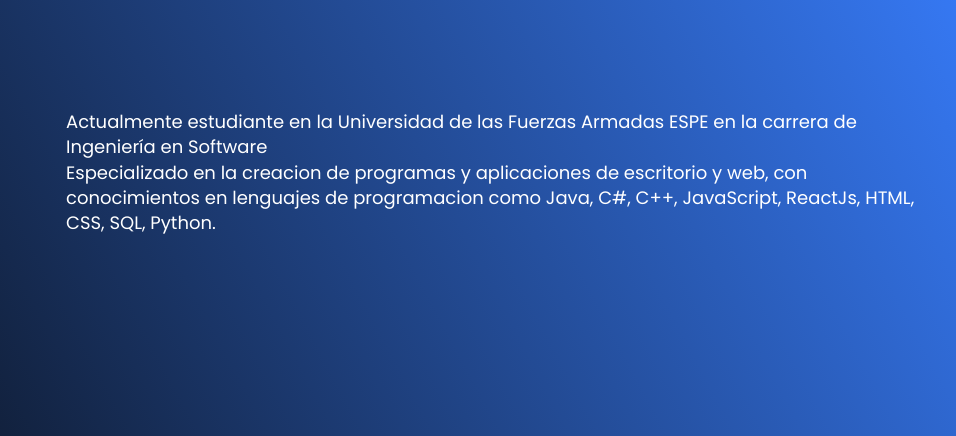
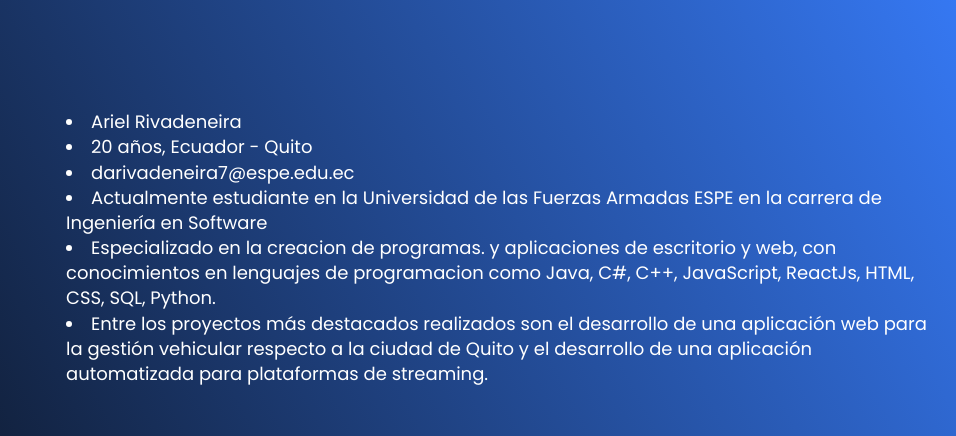
Before and after one commit to Fuerzas-Armadas-ESPE/portafolio-darivadeneira, a plain HTML site: page index.html in a window 1280 px wide. Shown: the part 962-1398 px from the top of the page, 324-1280 px from the left. Drawn offline with nearby package versions, Linux system fonts and the light colour scheme.

Commit message:
Portafolio v2

```diff
--- a/index.html
+++ b/index.html
@@ -46,12 +46,17 @@
                     </div>
                 </a>
                 <section class="about-me">
-                    <p>Actualmente estudiante en la Universidad de las Fuerzas Armadas ESPE en la carrera de Ingeniería en Software</p>
-                    <p></p>
-                    <p>Especializado en la creacion de programas
+                    <li>Ariel Rivadeneira</li>
+                    <li>20 años, Ecuador - Quito</li>
+                    <li>darivadeneira7@espe.edu.ec</li>
+                    <li>Actualmente estudiante en la Universidad de las Fuerzas Armadas ESPE en la carrera de Ingeniería en Software</p>
+                    <li>Especializado en la creacion de programas.
                         y aplicaciones de escritorio y web, con conocimientos en lenguajes de programacion
                         como Java, C#, C++, JavaScript, ReactJs, HTML, CSS, SQL, Python.
-                    </p>
+                    </li>
+                    <li>Entre los proyectos más destacados realizados son el desarrollo de una aplicación web para la gestión vehicular
+                        respecto a la ciudad de Quito y el desarrollo de una aplicación automatizada para plataformas de streaming.
+                    </li>
                 </section>
             </div>
         </section>
```
